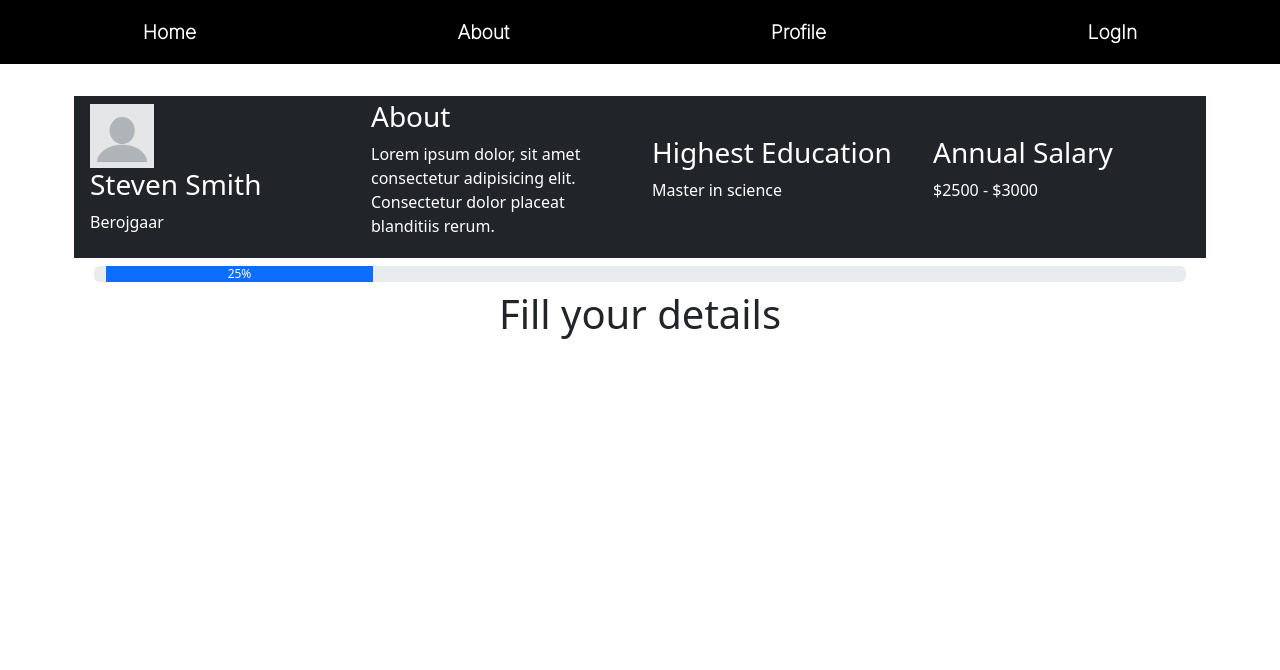
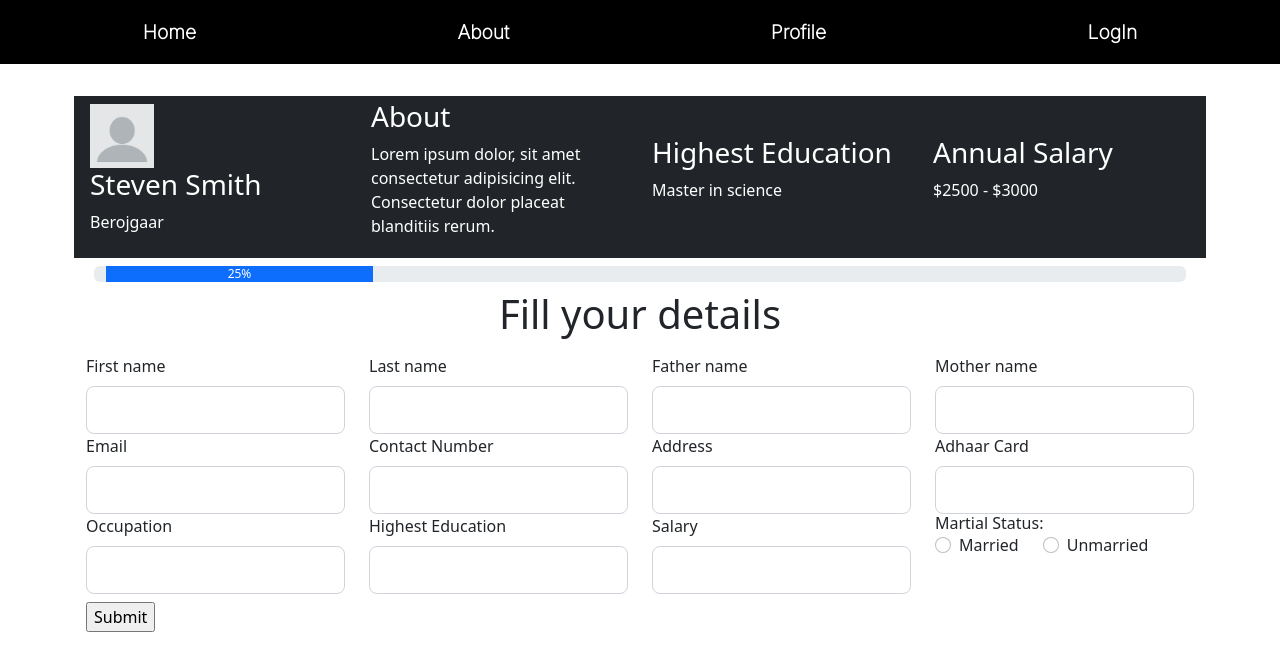
Before and after one commit to MukulDhiman03/smartcity, a React (Create React App) app: page /completeprofile in a window 1280 px wide. Shown: the top 670 px of the page. Built offline with nearby package versions, Linux system fonts and the light colour scheme.

Commit message:
complete profile done

```diff
--- a/src/components/Profile/CompleteProfile.css
+++ b/src/components/Profile/CompleteProfile.css
@@ -4,3 +4,7 @@
     color: white;
     padding: 4px;
 }
+
+.errorMsg {
+    color: red;
+}
--- a/src/components/Profile/CompleteProfile.js
+++ b/src/components/Profile/CompleteProfile.js
@@ -1,6 +1,25 @@
 import React from 'react'
 import "./CompleteProfile.css"
 import img from '../../img/user.webp'
+import { Field, Formik, ErrorMessage } from 'formik'
+import * as yup from "yup";
+
+const validateSchema = yup.object({
+    firstName: yup.string().required("First name is required"),
+    lastName: yup.string().required("Last name is required"),
+    fathername: yup.string().required("Required"),
+    mothername: yup.string().required("Required"),
+    email: yup.string().required("Email is required"),
+    phonenumber: yup.number().min(1000000000, "Invalid phone number").max(9999999999, "Invalid phone number").required("Phone number is must!"),
+    address: yup.string().required("Yeh to batao rehte kaha ho"),
+    adhaarcard: yup.number().required("You left this field, aise nhi chalega"),
+    occupation: yup.string().required("Kya dhandha karte ho bhaiya ji"),
+    education: yup.string().required("kitna pada likhe ho"),
+    salary: yup.number().required("kitna kamate ho"),
+    martialstatus: yup.string().required(),
+
+});
+
 
 const CompleteProfile = () => {
     return (
@@ -24,7 +43,6 @@ const CompleteProfile = () => {
                     <p>$2500 - $3000</p>
                 </div>
             </div>
-
             <div className='row m-2'>
                 <div className="progress" role="progressbar" aria-valuenow="25" aria-valuemin="0" aria-valuemax="100">
                     <div className="progress-bar" style={{ width: "25%" }}>25%</div>
@@ -35,7 +53,110 @@ const CompleteProfile = () => {
                     <h1 className='text-center'>Fill your details</h1>
                 </div>
             </div>
+            <Formik validationSchema={validateSchema} initialValues={{
+                firstName: "", lastName: "", email: "", phonenumber: "",
+                adhaarcard: "", address: "", occupation: "", education: "", salary: "", fathername: "", mothername: "", martialstatus: ""
+            }}>
+                <div className='row'>
+                    <div className='col-md-3'>
+                        <label className="form-label">First name</label>
+                        <Field type="text" name="firstName" className="form-control form-control-lg" />
+                        <div className='errorMsg' >
+                            <ErrorMessage name='firstName' />
+                        </div>
+                    </div>
+                    <div className='col-md-3'>
+                        <label className="form-label">Last name</label>
+                        <Field type="text" name='lastName' className="form-control form-control-lg" />
+                        <div className='errorMsg' >
+                            <ErrorMessage name='lastName' />
+                        </div>
+                    </div>
+                    <div className='col-md-3'>
+                        <label className="form-label">Father name</label>
+                        <Field type="text" name='fathername' className="form-control form-control-lg" />
+                        <div className='errorMsg' >
+                            <ErrorMessage name='fathername' />
+                        </div>
+                    </div>
+                    <div className='col-md-3'>
+                        <label className="form-label">Mother name</label>
+                        <Field type="text" name='mothername' className="form-control form-control-lg" />
+                        <div className='errorMsg' >
+                            <ErrorMessage name='mothername' />
+                        </div>
+                    </div>
+                    <div className='col-md-3'>
+                        <label className="form-label" >Email</label>
+                        <Field type="email" name="email" className="form-control form-control-lg" />
+                        <div className='errorMsg' >
+                            <ErrorMessage name='email' />
+                        </div>
+                    </div>
+                    <div className='col-md-3'>
+                        <label className="form-label" >Contact Number</label>
+                        <Field type="tel" name="phonenumber" className="form-control form-control-lg" />
+                        <div className='errorMsg' >
+                            <ErrorMessage name='phonenumber' />
+                        </div>
+                    </div>
+                    <div className='col-md-3'>
+                        <label class="form-label" >Address</label>
+                        <Field type="text" name='address' class="form-control form-control-lg" />
+                        <div className='errorMsg' >
+                            <ErrorMessage name='address' />
+                        </div>
+                    </div>
+                    <div className='col-md-3'>
+                        <label className="form-label" >Adhaar Card</label>
+                        <Field type="number" name="adhaarcard" className="form-control form-control-lg" />
+                        <div className='errorMsg' >
+                            <ErrorMessage name='adhaarcard' />
+                        </div>
+                    </div>
+                    <div className='col-md-3'>
+                        <label className="form-label" >Occupation</label>
+                        <Field type="text" name="occupation" className="form-control form-control-lg" />
+                        <div className='errorMsg' >
+                            <ErrorMessage name='occupation' />
+                        </div>
+                    </div>
+                    <div className='col-md-3'>
+                        <label className="form-label" >Highest Education</label>
+                        <Field type="text" name="education" className="form-control form-control-lg" />
+                        <div className='errorMsg' >
+                            <ErrorMessage name='education' />
+                        </div>
+                    </div>
+                    <div className='col-md-3'>
+                        <label className="form-label" >Salary</label>
+                        <Field type="text" name="salary" className="form-control form-control-lg" />
+                        <div className='errorMsg' >
+                            <ErrorMessage name='salary' />
+                        </div>
+                    </div>
+                    <div className='col-md-3'>
+                        <h6 className="mb-0 me-4">Martial Status: </h6>
+                        <div className="form-check form-check-inline mb-0 me-4">
+                            <label className="form-check-label">Married</label>
+                            <Field className="form-check-input" name="martialstatus" type="radio"
+                                value="option1" />
+                        </div>
+                        <div className="form-check form-check-inline mb-0 me-4">
+                            <Field className="form-check-input" name="martialstatus" type="radio"
+                                value="option2" />
+                            <label className="form-check-label" >Unmarried</label>
+                        </div>
+                        <div className='errorMsg' >
+                            <ErrorMessage name='martialstatus' />
+                        </div>
+                    </div>
+                    <div className='col-md-12 mt-2'>
+                        <input type="submit" />
+                    </div>
+                </div>
 
+            </Formik>
         </div>
     )
 }
```
